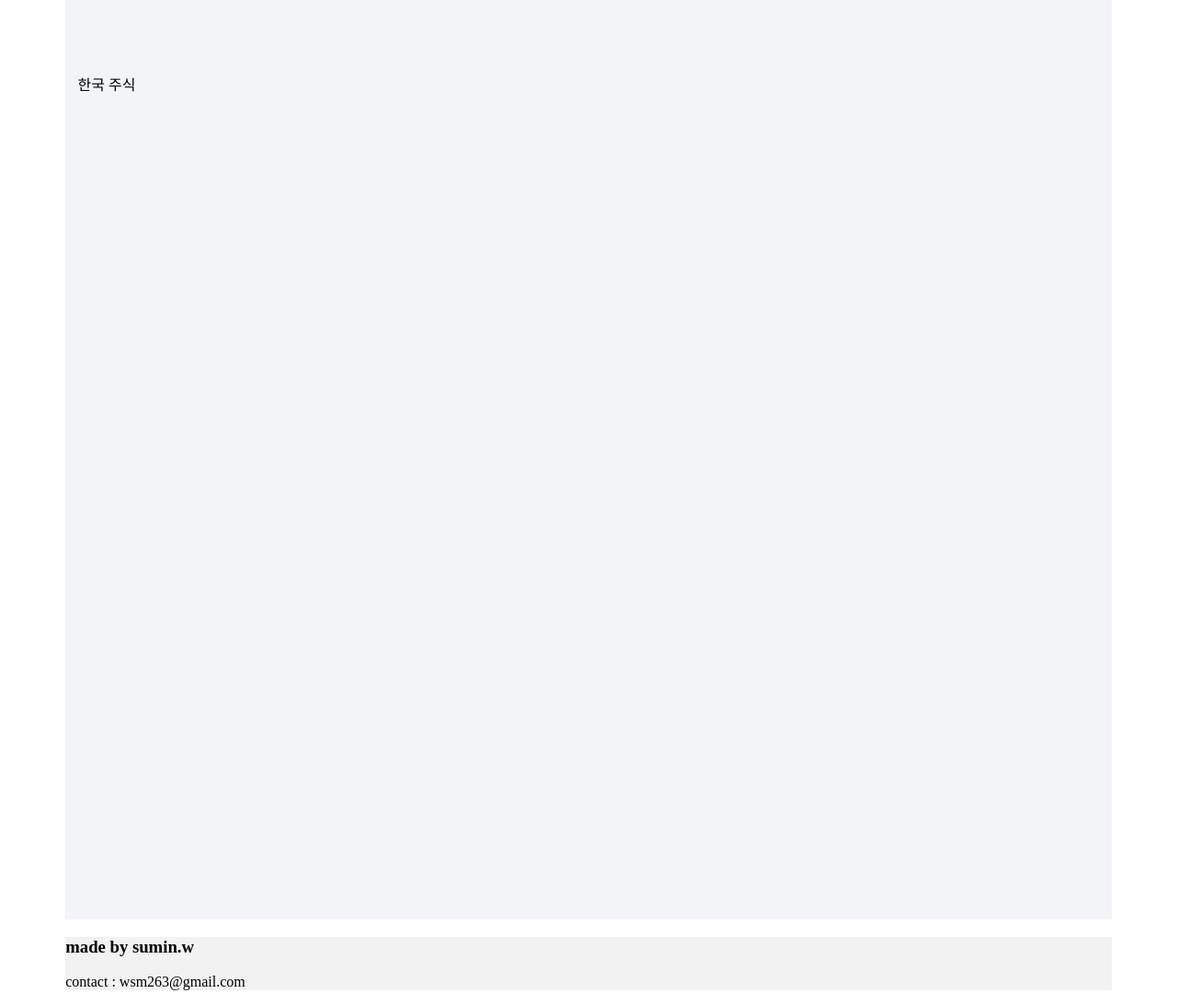
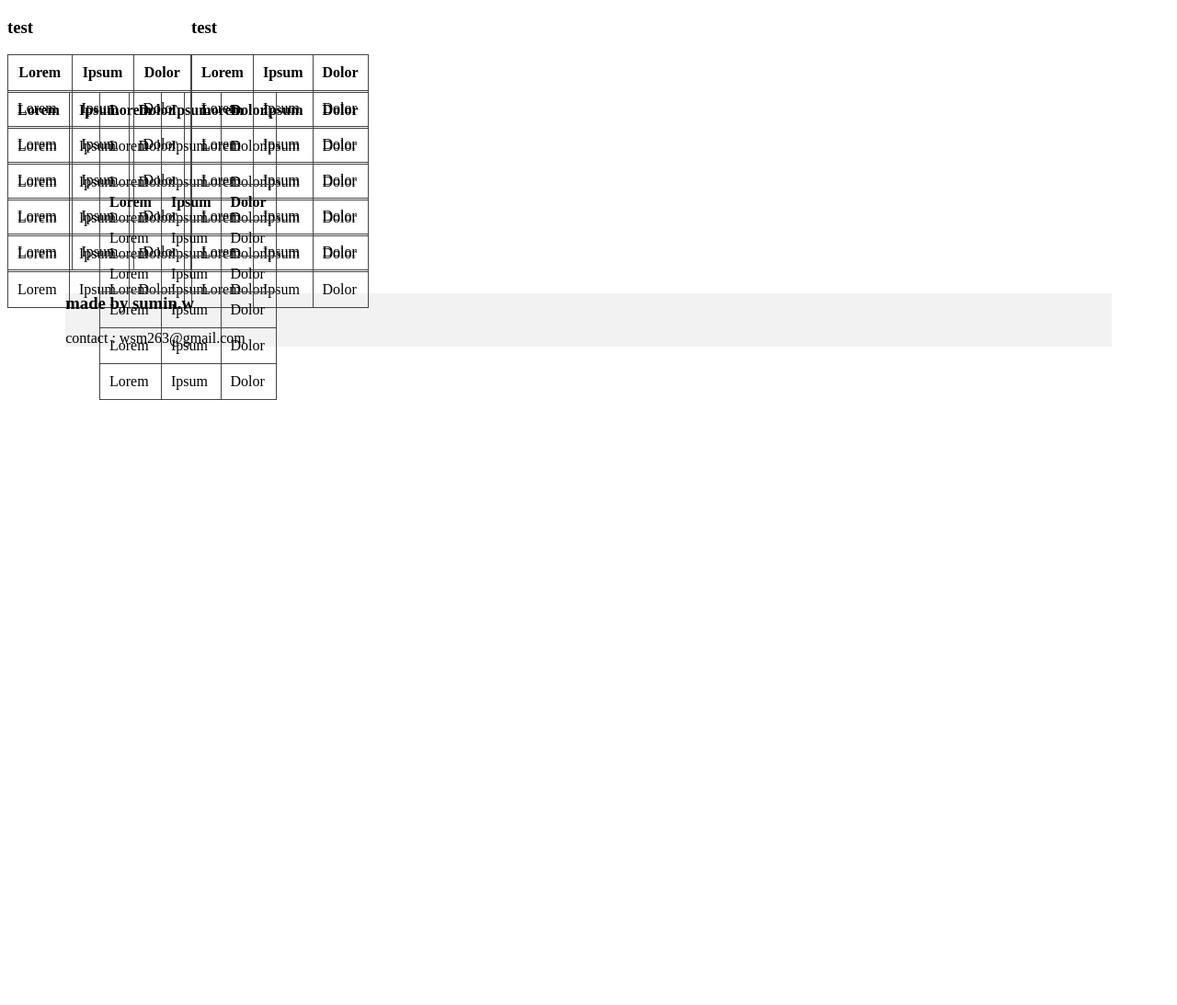
Before and after one commit to suminwooo/Flask_web_making, a Flask app: page /korea_stock in a window 1280 px wide. Shown: the part 218-1311 px from the top of the page at 92% size. After the commit the page ends 653 px from the top, so only its background shows below. Run offline with Flask 2, Linux system fonts and the light colour scheme.

Commit message:
20200721 last

```diff
--- a/static/main_page.css
+++ b/static/main_page.css
@@ -45,6 +45,7 @@ footer {
     width: 90%;
 }
 
+/* ######################################main_layout###################################### */
 
 /* ######################################헤더 부분###################################### */
 
@@ -303,3 +304,78 @@ li.active a, li.active a:hover {
 .tab.active {
 	display:block;
 }
+
+/* ###################################### korea_stock ###################################### */
+.wrapper {
+    display: grid;
+    grid-template-columns: 100px 100px 100px;
+    grid-template-rows: 100px 100px 100px;
+}
+
+.item1 {
+    grid-column-start: 1;
+    grid-column-end: 3;
+}
+.item3 {
+    grid-row-start: 2;
+    grid-row-end: 4;
+}
+.item4 {
+    grid-column-start: 2;
+    grid-column-end: 4;
+}
+/*
+.korea_container{
+    display: grid;
+    grid-template-columns: 200px 50px 100px;
+    grid-template-rows: 100px 30px;
+}
+
+.container_korea1{
+    grid-column-start: 1;
+    grid-column-end: 6;
+    grid-row-start: 1;
+    grid-row-end: 1;
+}
+
+.container_korea2{
+    grid-column-start: 1;
+    grid-column-end: 2;
+    grid-row-start: 2;
+    grid-row-end: 5;
+}
+
+.container_korea3{
+    grid-column-start: 3;
+    grid-column-end: 4;
+    grid-row-start: 2;
+    grid-row-end: 3;
+}
+
+.container_korea4{
+    grid-column-start: 3;
+    grid-column-end: 4;
+    grid-row-start: 4;
+    grid-row-end: 5;
+}
+
+.container_korea5{
+    grid-column-start: 5;
+    grid-column-end: 6;
+    grid-row-start: 2;
+    grid-row-end: 5;
+}
+
+.container_korea6{
+    grid-column-start: 1;
+    grid-column-end: 3;
+    grid-row-start: 6;
+    grid-row-end: 7;
+}
+
+.container_korea7{
+    grid-column-start: 4;
+    grid-column-end: 6;
+    grid-row-start: 6;
+    grid-row-end: 7;
+}*/
--- a/templates/korea_stock.html
+++ b/templates/korea_stock.html
@@ -1,7 +1,171 @@
 {% extends 'base.html' %}
 
 {% block main %}
-  <div class="main">
-      <p>한국 주식</p>
-  </div>
+<div class="wrapper">
+  <div class="item1">
+      <h3>test</h3>
+    <table>
+    <thead>
+    <tr>
+    <th>Lorem</th><th>Ipsum</th><th>Dolor</th>
+    </tr>
+    </thead>
+    <tbody>
+    <tr>
+    <td>Lorem</td><td>Ipsum</td><td>Dolor</td>
+    </tr>
+    <tr>
+    <td>Lorem</td><td>Ipsum</td><td>Dolor</td>
+    </tr>
+    <tr>
+    <td>Lorem</td><td>Ipsum</td><td>Dolor</td>
+    </tr>
+    <tr>
+    <td>Lorem</td><td>Ipsum</td><td>Dolor</td>
+    </tr>
+    <tr>
+    <td>Lorem</td><td>Ipsum</td><td>Dolor</td>
+    </tr>
+    </tbody>
+    </table>
+      </div>
+    <div class="item2">
+        <h3>test</h3>
+  <table>
+    <thead>
+    <tr>
+    <th>Lorem</th><th>Ipsum</th><th>Dolor</th>
+    </tr>
+    </thead>
+    <tbody>
+    <tr>
+    <td>Lorem</td><td>Ipsum</td><td>Dolor</td>
+    </tr>
+    <tr>
+    <td>Lorem</td><td>Ipsum</td><td>Dolor</td>
+    </tr>
+    <tr>
+    <td>Lorem</td><td>Ipsum</td><td>Dolor</td>
+    </tr>
+    <tr>
+    <td>Lorem</td><td>Ipsum</td><td>Dolor</td>
+    </tr>
+    <tr>
+    <td>Lorem</td><td>Ipsum</td><td>Dolor</td>
+    </tr>
+    </tbody>
+    </table>
+    </div>
+    <div class="item3">
+  <table>
+    <thead>
+    <tr>
+    <th>Lorem</th><th>Ipsum</th><th>Dolor</th>
+    </tr>
+    </thead>
+    <tbody>
+    <tr>
+    <td>Lorem</td><td>Ipsum</td><td>Dolor</td>
+    </tr>
+    <tr>
+    <td>Lorem</td><td>Ipsum</td><td>Dolor</td>
+    </tr>
+    <tr>
+    <td>Lorem</td><td>Ipsum</td><td>Dolor</td>
+    </tr>
+    <tr>
+    <td>Lorem</td><td>Ipsum</td><td>Dolor</td>
+    </tr>
+    <tr>
+    <td>Lorem</td><td>Ipsum</td><td>Dolor</td>
+    </tr>
+    </tbody>
+    </table>
+    </div>
+    <div class="item5">
+  <table>
+    <thead>
+    <tr>
+    <th>Lorem</th><th>Ipsum</th><th>Dolor</th>
+    </tr>
+    </thead>
+    <tbody>
+    <tr>
+    <td>Lorem</td><td>Ipsum</td><td>Dolor</td>
+    </tr>
+    <tr>
+    <td>Lorem</td><td>Ipsum</td><td>Dolor</td>
+    </tr>
+    <tr>
+    <td>Lorem</td><td>Ipsum</td><td>Dolor</td>
+    </tr>
+    <tr>
+    <td>Lorem</td><td>Ipsum</td><td>Dolor</td>
+    </tr>
+    <tr>
+    <td>Lorem</td><td>Ipsum</td><td>Dolor</td>
+    </tr>
+    </tbody>
+    </table>
+    </div>
+    <div class="item6">
+<table>
+    <thead>
+    <tr>
+    <th>Lorem</th><th>Ipsum</th><th>Dolor</th>
+    </tr>
+    </thead>
+    <tbody>
+    <tr>
+    <td>Lorem</td><td>Ipsum</td><td>Dolor</td>
+    </tr>
+    <tr>
+    <td>Lorem</td><td>Ipsum</td><td>Dolor</td>
+    </tr>
+    <tr>
+    <td>Lorem</td><td>Ipsum</td><td>Dolor</td>
+    </tr>
+    <tr>
+    <td>Lorem</td><td>Ipsum</td><td>Dolor</td>
+    </tr>
+    <tr>
+    <td>Lorem</td><td>Ipsum</td><td>Dolor</td>
+    </tr>
+    </tbody>
+    </table>
+    </div>
+    <div class="item7">
+<table>
+    <thead>
+    <tr>
+    <th>Lorem</th><th>Ipsum</th><th>Dolor</th>
+    </tr>
+    </thead>
+    <tbody>
+    <tr>
+    <td>Lorem</td><td>Ipsum</td><td>Dolor</td>
+    </tr>
+    <tr>
+    <td>Lorem</td><td>Ipsum</td><td>Dolor</td>
+    </tr>
+    <tr>
+    <td>Lorem</td><td>Ipsum</td><td>Dolor</td>
+    </tr>
+    <tr>
+    <td>Lorem</td><td>Ipsum</td><td>Dolor</td>
+    </tr>
+    <tr>
+    <td>Lorem</td><td>Ipsum</td><td>Dolor</td>
+    </tr>
+    </tbody>
+    </table>
+    </div>
+</div>
+<!--        <div class="container_korea2">test2</div>-->
+<!--        <div class="container_korea3">test3</div>-->
+<!--        <div class="container_korea4">test4</div>-->
+<!--        <div class="container_korea5">test5</div>-->
+<!--        <div class="container_korea6">test6</div>-->
+<!--        <div class="container_korea7">test7</div>-->
+<!--</div>-->
 {% endblock %}
```
Also changed, not shown: main_data.py (added, +109 -0 lines).
